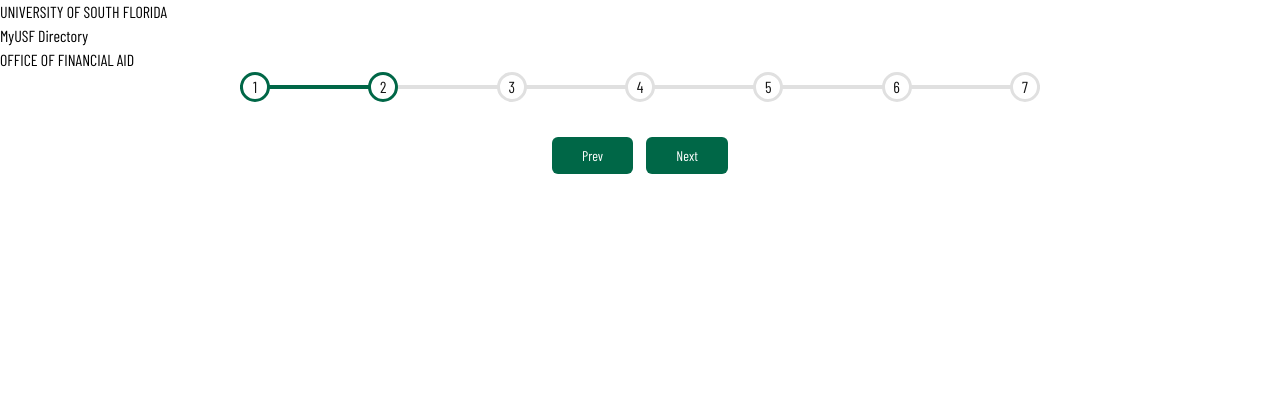
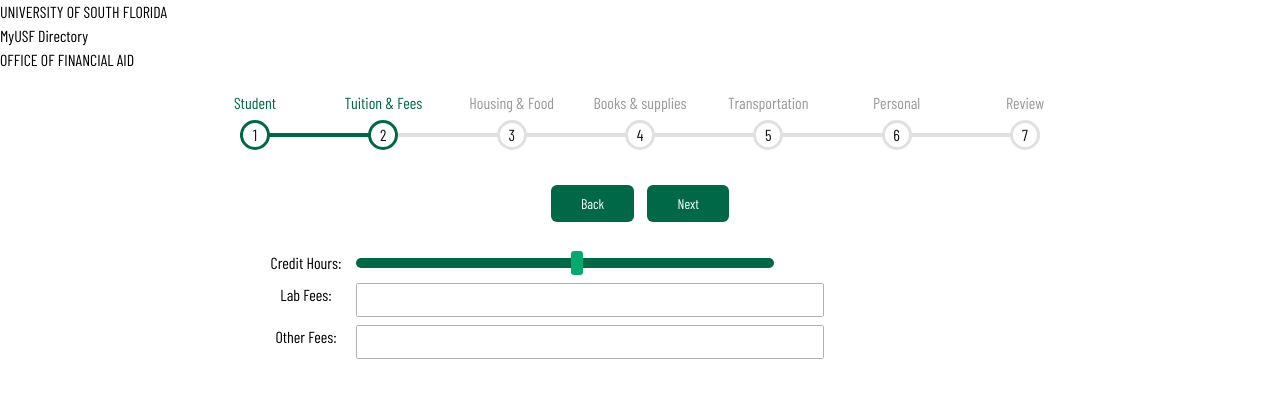
Before and after one commit to jacobkeil13/Cost_Calculator, a SvelteKit app: page / in a window 1280 px wide. Both pictures are taken after a click on the button "Next". Shown: the top 398 px of the page. Built offline with nearby package versions, Linux system fonts and the light colour scheme; a web font is replaced by a local one.

Commit message:
work update

```diff
--- a/src/components/Form.svelte
+++ b/src/components/Form.svelte
@@ -1,45 +1,61 @@
 <script>
+	import { cc_data, dropdownOptions } from '../store.js';
 	import InputField from './InputField.svelte';
 	import SelectionField from './SelectionField.svelte';
+	import RangeField from './RangeField.svelte';
 	export let active_step;
 
 	const handleSubmit = () => {
-		console.log('Your form data => ', formData);
+		// console.log('Your form data => ', formData);
 	};
 </script>
 
 <form class="form-container" on:submit={handleSubmit}>
-	{#if active_step == 'Student Info'}
+	{#if active_step == 'Student'}
 		<SelectionField
-			value="level"
 			label="Level"
-			name="level"
-			options={['Undergraduate', 'Graduate']}
+			options={$dropdownOptions.student_information.level}
+			bind:value={$cc_data.student_information.level}
 		/>
 		<SelectionField
-			value="tuition"
 			label="Tuition"
-			name="tuition"
-			options={['In-State', 'Out-Of-State / International']}
+			options={$dropdownOptions.student_information.tuition}
+			bind:value={$cc_data.student_information.tuition}
 		/>
 		<SelectionField
-			value="semester"
 			label="Semester"
-			name="semester"
-			options={['Fall', 'Spring', 'Summer A', 'Summer AB', 'Summer C']}
+			options={$dropdownOptions.student_information.semester}
+			bind:value={$cc_data.student_information.semester}
 		/>
-	{:else if active_step == 'Address'}
-		<!-- <InputField label={'Address'} bind:value={formData.address} />
-		<InputField label={'City'} bind:value={formData.city} />
-		<InputField label={'Country'} bind:value={formData.country} />
-		<InputField label={'Postcode'} bind:value={formData.postcode} /> -->
-	{:else if active_step == 'Payment'}
-		<!-- <InputField label={'Account Name'} bind:value={formData.account_name} />
-		<InputField label={'Card No'} bind:value={formData.card_no} /> -->
-	{:else if active_step == 'Confirmation'}
+	{:else if active_step == 'Tuition & Fees'}
+		<RangeField label="Credit Hours" bind:value={$cc_data.tuition_fees.credit_hours} />
+		<InputField label="Lab Fees" type="text" bind:value={$cc_data.tuition_fees.lab_fees} />
+		<InputField label="Other Fees" type="text" bind:value={$cc_data.tuition_fees.other_fees} />
+	{:else if active_step == 'Housing & Food'}
+		<SelectionField
+			label="Where do you plan on living?"
+			options={$dropdownOptions.student_information.level}
+			bind:value={$cc_data.student_information.level}
+		/>
+		<SelectionField
+			label="Housing"
+			options={$dropdownOptions.student_information.tuition}
+			bind:value={$cc_data.student_information.tuition}
+		/>
+		<SelectionField
+			label="Living Learning Community"
+			options={$dropdownOptions.student_information.semester}
+			bind:value={$cc_data.student_information.semester}
+		/>
+		<SelectionField
+			label="Food Plan"
+			options={$dropdownOptions.student_information.semester}
+			bind:value={$cc_data.student_information.semester}
+		/>
+	{:else if active_step == 'Review'}
 		<div class="message">
 			<h2>Thank you for choosing us</h2>
-			<button class="btn submit">Finish </button>
+			<button class="btn submit">Finish</button>
 		</div>
 	{/if}
 </form>
--- a/src/components/InputField.svelte
+++ b/src/components/InputField.svelte
@@ -1,29 +1,32 @@
 <script>
-	export let value, label, type = 'text';
+	export let value,
+		label,
+		type = 'text';
 
-	function typeAction(node){
+	function typeAction(node) {
 		node.type = type;
 	}
 </script>
 
-<p class="form-control">
+<div class="form-control">
 	{#if label}
-		<label class="label" for>{label}:</label>
+		<label class="label pr-4 font-semibold text-left" for>{label}:</label>
 	{/if}
-	<input use:typeAction class="input" bind:value={value}/>
-</p>
+	<input use:typeAction class="input" bind:value />
+</div>
 
 <style>
-	.form-control{
-		margin: .5rem 0;
-		text-align: left;
+	.form-control {
+		width: 100%;
+		margin: 0.5rem 0;
+		display: grid;
+		grid-template-columns: 100px auto;
 	}
-	.input{
+	.input {
 		width: 100%;
-		display: block;
-		padding: 0.5rem .5rem;
-		margin-top: 0.5rem;
+		padding: 0.25rem 0.5rem;
 		border-width: 1px;
-		border-radius: 0.25rem;
+		border-radius: 0.1rem;
+		border-color: rgb(177, 177, 177);
 	}
 </style>
--- a/src/components/ProgressBar.svelte
+++ b/src/components/ProgressBar.svelte
@@ -1,7 +1,7 @@
 <script>
 	export let steps = [],
 		currentActive = 1;
-	let circles, progress;
+	let circles, progress, windowX;
 
 	export const handleProgress = (stepIncrement) => {
 		circles = document.querySelectorAll('.circle');
@@ -21,11 +21,6 @@
 		update();
 	};
 
-	const goToProgress = (step) => {
-		currentActive = step;
-		update();
-	};
-
 	function update() {
 		circles.forEach((circle, idx) => {
 			if (idx < currentActive) {
@@ -41,6 +36,9 @@
 	}
 </script>
 
+<svelte:window bind:outerWidth={windowX} />
+
+{#if windowX >= 880}
 	<div class="progress-container" bind:this={circles}>
 		<div class="progress" bind:this={progress} />
 		{#each steps as step, i}
@@ -48,6 +46,14 @@
 			<div class="circle {i == 0 ? 'active' : ''}" data-title={step}>{i + 1}</div>
 		{/each}
 	</div>
+{/if}
+
+{#if windowX < 880}
+	<div class="flex flex-col justify-center items-center mt-4">
+		<h1 class="text-xl">{steps[currentActive]}</h1>
+		<h1><b>{currentActive + 1}</b> of <b>{steps.length}</b></h1>
+	</div>
+{/if}
 
 <style>
 	.progress-container {
@@ -57,6 +63,7 @@
 		margin-bottom: 30px;
 		max-width: 100%;
 		width: 800px;
+		margin-top: 3rem;
 	}
 
 	.progress-container::before {
--- /dev/null
+++ b/src/components/RangeField.svelte
@@ -0,0 +1,55 @@
+<script>
+	export let label,
+		value = 10;
+</script>
+
+<div class="form-control">
+	{#if label}
+		<label class="label pr-4 font-semibold text-left" for>{label}:</label>
+	{/if}
+	<input type="range" min="1" max="18" bind:value class="slider" />
+	<p class="text-center bg-[#006747] rounded-full ml-2 text-white">{value}</p>
+</div>
+
+<style>
+	.form-control {
+		width: 100%;
+		margin: 0.5rem 0;
+		display: grid;
+		grid-template-columns: 100px auto 50px;
+	}
+
+	.slider {
+		-webkit-appearance: none;
+		width: 100%;
+		height: 0.6rem;
+		border-radius: 10px;
+		background: #006747;
+		outline: none;
+		-webkit-transition: 0.2s;
+		transition: opacity 0.2s;
+		margin: auto;
+	}
+
+	.slider:hover {
+		opacity: 1;
+	}
+
+	.slider::-webkit-slider-thumb {
+		-webkit-appearance: none;
+		appearance: none;
+		width: 0.75rem;
+		height: 1.5rem;
+		background: #04aa6d;
+		cursor: pointer;
+		border-radius: 3px;
+	}
+
+	.slider::-moz-range-thumb {
+		width: 1rem;
+		height: 1.5rem;
+		background: #04aa6d;
+		cursor: pointer;
+		border-radius: 3px;
+	}
+</style>
--- a/src/components/SelectionField.svelte
+++ b/src/components/SelectionField.svelte
@@ -1,34 +1,35 @@
 <script>
-	export let value,
-		label,
-		name,
+	import { onMount } from 'svelte';
+
+	export let label,
+		value,
 		options = [];
 </script>
 
 <p class="form-control">
 	{#if label}
-		<label class="label pr-4" for>{label}:</label>
+		<label class="label pr-4 font-semibold text-left" for>{label}:</label>
 	{/if}
-	<select {name} id={name}>
-		<option selected disabled>Select one</option>
+	<select bind:value>
+		<option value="nothing" selected disabled>Select one</option>
 		{#each options as option}
-			<option {value}>{option}</option>
+			<option value={option.value}>{option.label}</option>
 		{/each}
 	</select>
 </p>
 
 <style>
 	.form-control {
+		width: 100%;
 		margin: 0.5rem 0;
-		display: flex;
-		justify-content: center;
-		align-items: center;
+		display: grid;
+		grid-template-columns: max-content auto;
 	}
+
 	select {
 		width: 100%;
-		display: block;
 		padding: 0.25rem 0.5rem;
-		border-width: 1px;
-		border-radius: 0.25rem;
+		border-width: 2px;
+		border-radius: 0.1rem;
 	}
 </style>
--- a/src/routes/+page.svelte
+++ b/src/routes/+page.svelte
@@ -1,29 +1,46 @@
 <script>
 	import Form from '../components/Form.svelte';
 	import ProgressBar from '../components/ProgressBar.svelte';
-	let steps = ['Student Info', 'Tuition & Fees', 'Housing & Food', 'Books & supplies', 'Transportation', "Personal", "Review"], currentActive = 1, progressBar;
+	import { cc_data } from '../store.js';
+	let steps = [
+			'Student',
+			'Tuition & Fees',
+			'Housing & Food',
+			'Books & supplies',
+			'Transportation',
+			'Personal',
+			'Review'
+		],
+		currentActive = 1,
+		progressBar;
 
 	const handleProgress = (stepIncrement) => {
-		progressBar.handleProgress(stepIncrement)
-	}
+		progressBar.handleProgress(stepIncrement);
+	};
 
+	$: console.log($cc_data);
 </script>
 
 <main>
-	<div class="mt-16">
-		<ProgressBar {steps} bind:currentActive bind:this={progressBar}/>
-        <div class="step-button">
-			<button class="btn" on:click={() => handleProgress(-1)} disabled={currentActive == 1}>Prev</button>
-			<button class="btn" on:click={() => handleProgress(+1)} disabled={currentActive == steps.length}>Next</button>
+	<div>
+		<ProgressBar {steps} bind:currentActive bind:this={progressBar} />
+		<div class="step-button">
+			<button class="btn" on:click={() => handleProgress(-1)} disabled={currentActive == 1}
+				>Back</button
+			>
+			<button
+				class="btn"
+				on:click={() => handleProgress(+1)}
+				disabled={currentActive == steps.length}>Next</button
+			>
 		</div>
 		<div class="flex justify-center mx-auto px-6">
-            <Form active_step={steps[currentActive-1]}/>
-        </div>
+			<Form active_step={steps[currentActive - 1]} />
+		</div>
 	</div>
 </main>
 
 <style>
-
 	@import url('https://fonts.googleapis.com/css?family=Muli&display=swap');
 
 	* {
@@ -64,7 +81,7 @@
 		cursor: not-allowed;
 	}
 
-	.step-button{
+	.step-button {
 		margin-top: 1rem;
 		text-align: center;
 	}
--- a/src/store.js
+++ b/src/store.js
@@ -1,4 +1,37 @@
 import { writable } from 'svelte/store';
+
+export const dropdownOptions = writable(
+	{
+		student_information: {
+			level: [
+				{ value: "graduate", label: "Graduate" },
+				{ value: "undergraduate", label: "Undergraduate" },
+			],
+			tuition: [
+				{ value: "in-state", label: "In-State" },
+				{ value: "out-of-state", label: "Out-Of-State" },
+			],
+			semester: [
+				{ value: "spring", label: "Spring" },
+				{ value: "fall", label: "Fall" },
+				{ value: "summer-a", label: "Summer A" },
+				{ value: "summer-b", label: "Summer B" },
+				{ value: "summer-ab", label: "Summer AB" },
+				{ value: "summer-c", label: "Summer C" },
+			]
+		},
+		housing_food: {
+			living: [
+				{ value: "on-campus", label: "On-Campus" },
+				{ value: "off-campus-parents", label: "Off-Campus with parents/family" },
+				{ value: "off-campus-alone", label: "Off-Campus without parents/family" },
+			],
+			housing: [
+
+			]
+		}
+	}
+);
 
 export const cc_data = writable({
 	student_information: {
@@ -12,9 +45,24 @@ export const cc_data = writable({
 		other_fees: ''
 	},
 	housing_food: {
-		living: '',
-		housing: '',
-		llc: '',
+		living: {
+			on_campus: {
+				housing: '',
+				llc: '',
+			},
+			off_campus_parents: {
+				utility_fees: ''
+			},
+			off_campus_alone: {
+				rent: '',
+				electric: '',
+				water: '',
+				natural_gas: '',
+				internet: '',
+				cable: '',
+				phone: '',
+			}
+		},
 		food_plan: ''
 	},
 	books_supplies: {
@@ -22,7 +70,13 @@ export const cc_data = writable({
 		supplies: ''
 	},
 	transportation: {
-		has_car: 'No',
+		vehicle: {
+			has_vehicle: 'No',
+			car_payment: '',
+			insurance: '',
+			gas: '',
+			maintenance: '',
+		},
 		other_transport: ''
 	},
 	personal_expenses: {
@@ -43,6 +97,11 @@ export const cc_data = writable({
 		laundry: ''
 	},
 	funding: {
+		fl_prepaid: {
+			has_fl_prepaid: 'No',
+			when_purchased: '',
+			prepaid_plan: ''
+		},
 		grants: '',
 		scholarships: '',
 		loans: '',
@@ -51,7 +110,7 @@ export const cc_data = writable({
 			hourly_wage: '',
 			hours_per_week: ''
 		},
-		job_1: {
+		job_2: {
 			hourly_wage: '',
 			hours_per_week: ''
 		},
```
Lines whose indentation alone changed are shown as unchanged.
